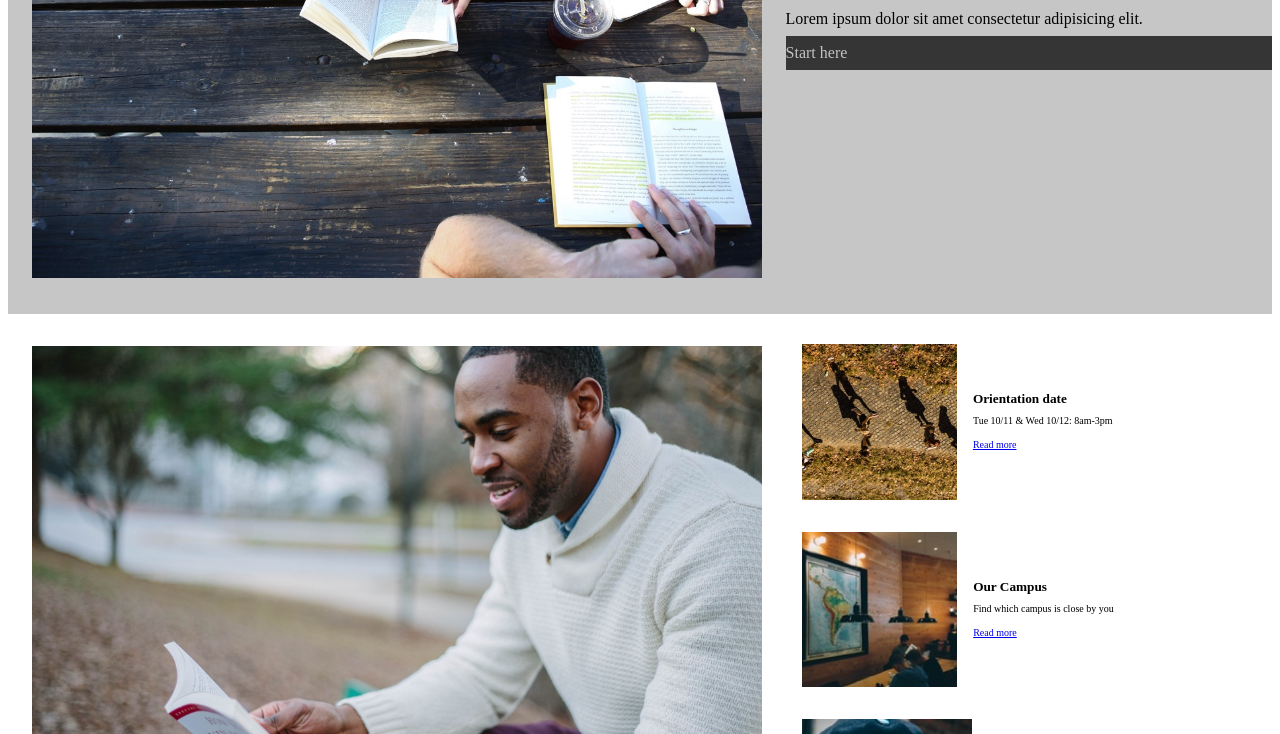
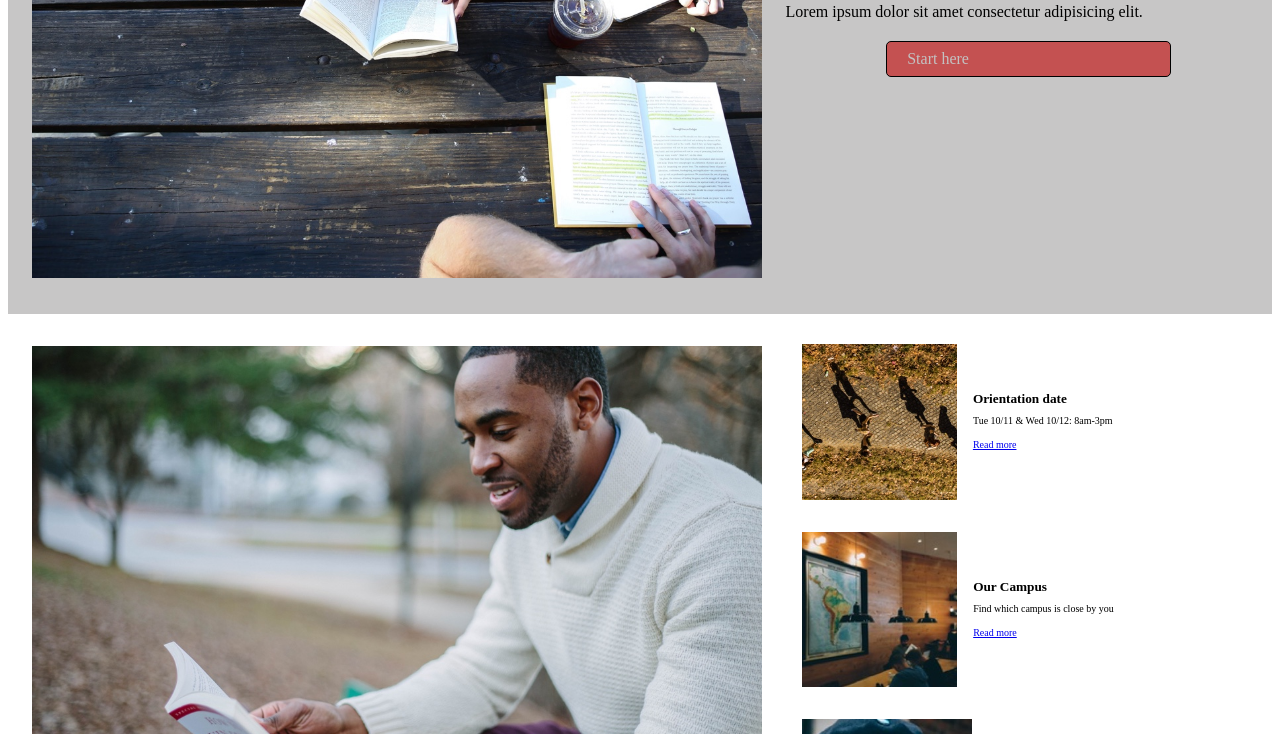
Before and after one commit to Dovile-Valciukiene/Capstone-Colmar, a plain HTML site: page index.html in a window 1280 px wide. Shown: the part 366-1100 px from the top of the page. Drawn offline with Linux system fonts and the light colour scheme.

Commit message:
update button

```diff
--- a/style.css
+++ b/style.css
@@ -110,20 +110,22 @@ header {
     margin-top: 0px;
 }
 
-.button {
-    background-color: rgb(53, 53, 53);
+a.button {
     display: block;
-    padding-top: 8px;
-    padding-bottom: 8px;
+    width: 50%;
+    margin:auto;
+    margin-top: 20px;
+    background-color: #c45151;
+    padding: 8px 20px;
     color: rgb(195, 194, 194);
     text-decoration: none;
-    margin-right: 30px;
-    width: 100%;
+    border: 1px solid black;
+    border-radius: 5px;
 }
 
-.button.hover {
-    background-color: rgb(73, 152, 152);
-    transition-delay: 0s;
+a.button:hover {
+    background-color: #8f2929;
+    transition: background-color 1s ease-in;
 }
 
 
```
